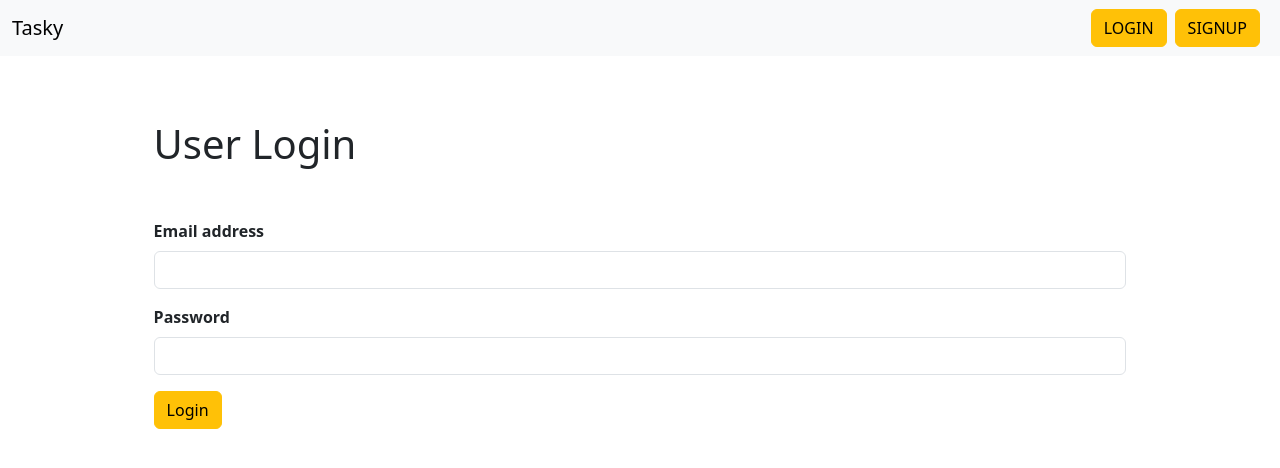
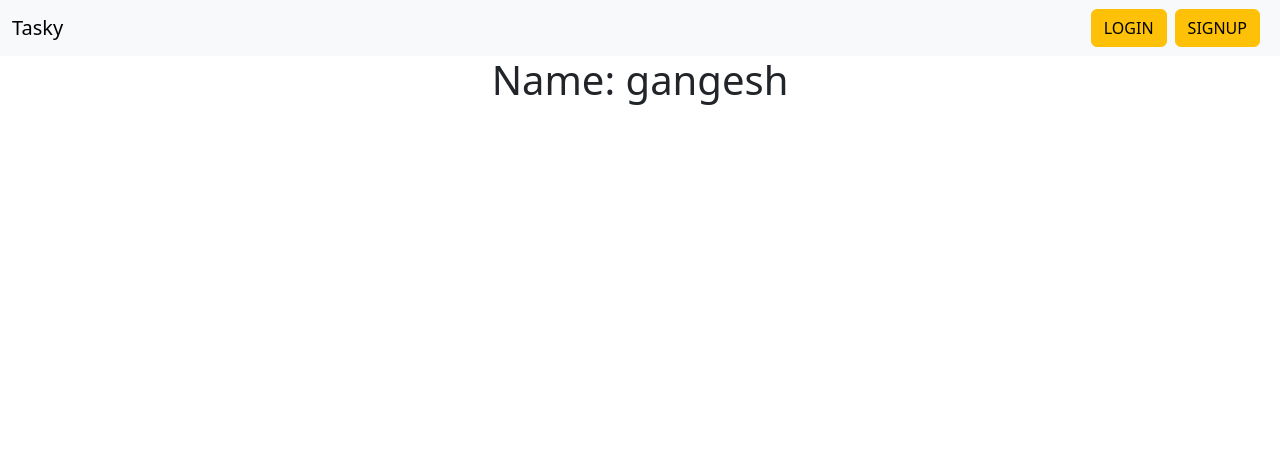
Before and after one commit to kumargangesh/tasky, a React (Vite) app in the folder Frontend/: page / in a window 1280 px wide. Shown: the top 468 px of the page. Built offline with nearby package versions, Linux system fonts and the light colour scheme.

Commit message:
ContextAPI implemented

```diff
--- /dev/null
+++ b/Frontend/src/Tasky/Components/Home.jsx
@@ -0,0 +1,14 @@
+import React, { useContext } from 'react'
+import taskContext from '../Context/TaskContext';
+
+export default function Home() {
+
+    const context = useContext(taskContext);
+    const { name } = context;
+
+  return (
+    <div>
+      <center><h1>Name: {name}</h1></center>
+    </div>
+  )
+}
--- /dev/null
+++ b/Frontend/src/Tasky/Context/TaskState.jsx
@@ -0,0 +1,15 @@
+import { useState } from "react";
+import TaskContext from "./TaskContext";
+
+const TaskState = (props) => {
+
+  const [name, setName] = useState("gangesh");
+
+  return (
+    <TaskContext.Provider value={{ name }}>
+      {props.children}
+    </TaskContext.Provider>
+  )
+}
+
+export default TaskState;
--- a/Frontend/src/Tasky/Routing.jsx
+++ b/Frontend/src/Tasky/Routing.jsx
@@ -7,6 +7,7 @@ import {
 import Login from './UserAuth/Login';
 import Signup from './UserAuth/Signup';
 import Navbar from './Navbar';
+import Home from './Components/Home';
 
 export default function Routing() {
   return (
@@ -14,8 +15,9 @@ export default function Routing() {
       <BrowserRouter>
       <Navbar />
         <Routes>
-            <Route path='/' element = { <Login /> } />
+            <Route path='/login' element = { <Login /> } />
             <Route path='/signup' element = { <Signup /> } />
+            <Route path='/' element = {<Home />} />
         </Routes>
       </BrowserRouter>
     </div>
--- a/Frontend/src/main.jsx
+++ b/Frontend/src/main.jsx
@@ -1,9 +1,12 @@
 import { StrictMode } from 'react'
 import { createRoot } from 'react-dom/client'
 import Routing from './Tasky/Routing.jsx'
+import TaskState from './Tasky/Context/TaskState.jsx'
 
 createRoot(document.getElementById('root')).render(
   <StrictMode>
-    <Routing />
+    <TaskState>
+      <Routing />
+    </TaskState>
   </StrictMode>,
 )
```
Also changed, not shown: Frontend/src/Tasky/Context/TaskState.js (deleted, +0 -20 lines).
